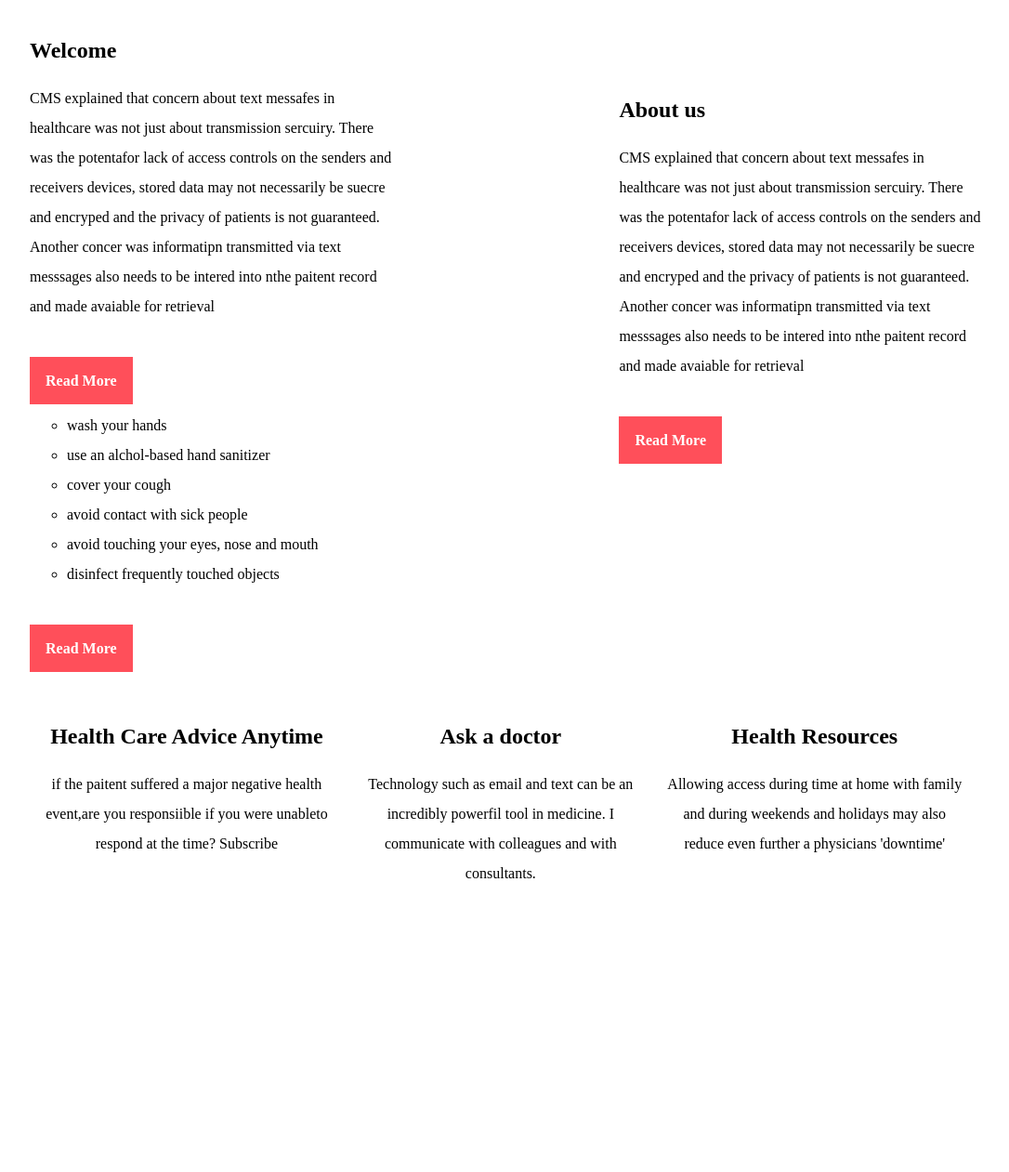
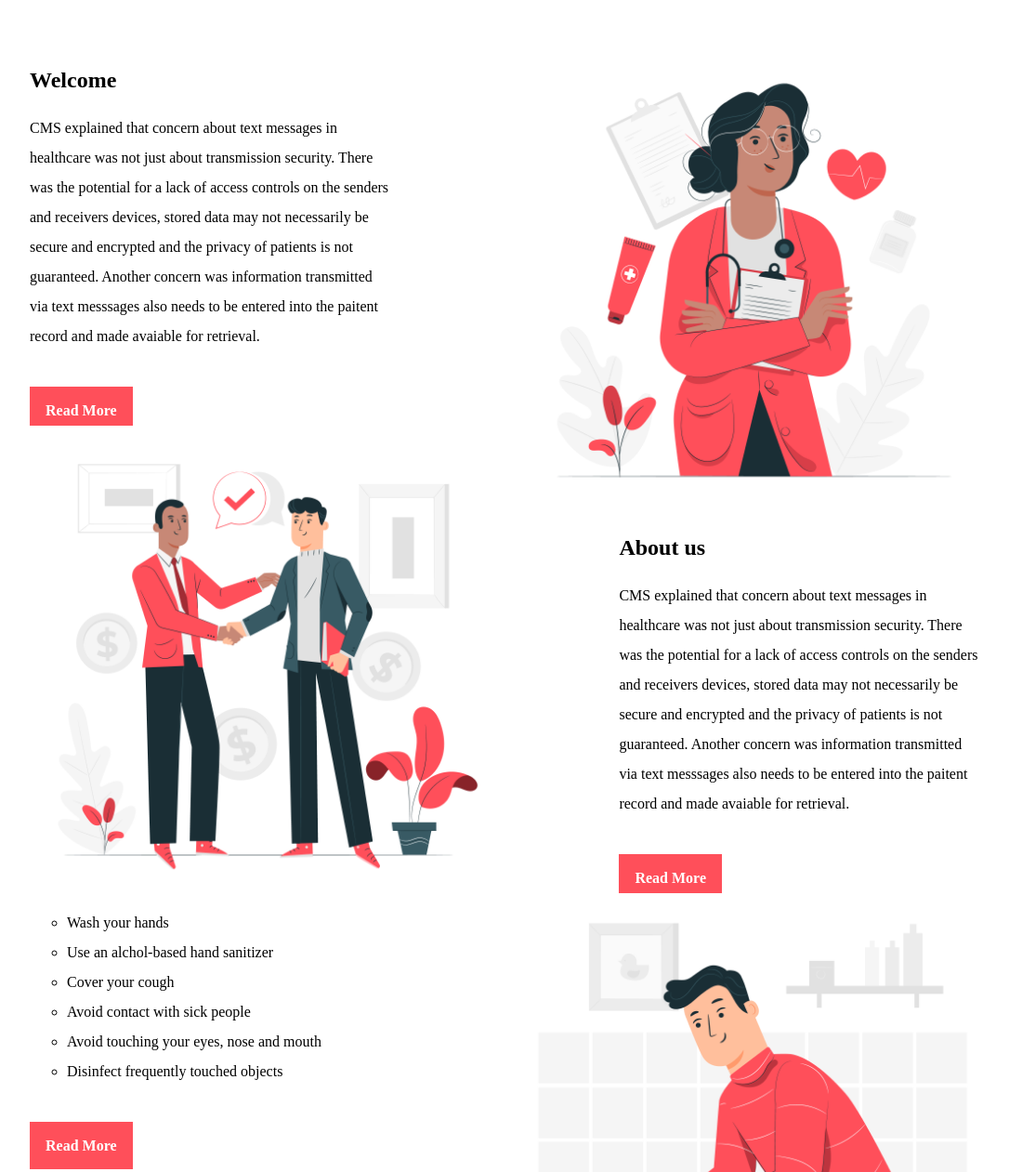
Before and after one commit to fredert4/lab5, a plain HTML site: page index.html in a window 1280 px wide. Shown: the part 502-1763 px from the top of the page at 93% size, without its empty margins (96-1182 px from the left). Drawn offline with Linux system fonts and the light colour scheme; files whose address does not match are found by name.

Commit message:
Update index.html

```diff
--- a/index.html
+++ b/index.html
@@ -1,19 +1,16 @@
 <!DOCTYPE html>
 <html lang="en">
-
 <head>
     <meta charset="UTF-8">
     <meta name="viewport" content="width=device-width, initial-scale=1.0">
-    <title>Lesson 12 | CSS Page Layout 2</title>
+    <title>Medical Webpage</title>
     <link rel="shortcut icon" href="favicon copy.ico" type="image/x-icon">
     <link rel="stylesheet" type="text/css" href="lab5.css">
 </head>
-
 <body>
     <div id="wrapper">
-        <!-- fragment identifiers -->
         <header>
-            <div class="logo"> <img src="/Caramel Coffee/lab 5 test/images/logo.png" alt=""></div>
+            <div class="logo"> <img src="logo.png" alt=" the word gold in red coloring"></div>
             <nav>
                 <ul>
                     <li><a href="lesson12.html">Home </a></li>
@@ -23,40 +20,40 @@
                     <li><a href="contact.html">Conact</a></li>
                 </ul>
             </nav>
-        </header><!-- header -->
+        </header>
         <div class="clearfix"></div>
         <div class="banner">
             <div class="banner-text">
                 <h2>Ask A doctor Health and Wellness Campaign</h2>
 
             </div>
-        </div><!-- banner -->
+        </div><
         <main>
             <section class="sideleft">
                 <h2>Welcome</h2>
                 <p>
-                CMS explained that concern about text messafes in healthcare was not just about transmission sercuiry.
-                There was the potentafor lack of access controls on the senders and receivers devices, stored data may not necessarily be suecre and encryped and the privacy of patients is not guaranteed. Another concer was informatipn transmitted via text messsages also needs to be intered into nthe paitent record and made avaiable for retrieval
+                CMS explained that concern about text messages in healthcare was not just about transmission security.
+                There was the potential for a lack of access controls on the senders and receivers devices, stored data may not necessarily be secure and encrypted and the privacy of patients is not guaranteed. Another concern was information transmitted via text messsages also needs to be entered into the paitent record and made avaiable for retrieval.
                 </p>
                 <br>
                 <a href="#" class="button">Read More</a>
                 <br>
 
-            </section><!-- sideleft -->
+            </section>
 
             <aside class="sideright">
-                <img src="images/pic-1.jpg" alt="">
-            </aside><!-- sideright -->
+                <img src="pic-1.jpg" alt=" female black doctor holding a clipboard">
+            </aside>
 
 <section class="sideleft2">
-<img src="images/pic-2.jpg" alt="">
+<img src="pic-2.jpg" alt=" two men shaking hands and agreeing">
 </section>
 <section class="sideright2">
     <h2>About us</h2>
                 <p>
-                CMS explained that concern about text messafes in healthcare was not just about transmission sercuiry.
-                There was the potentafor lack of access controls on the senders and receivers devices, stored data may not necessarily be suecre and encryped and the privacy of patients is not guaranteed. Another concer was informatipn transmitted via text messsages also needs to be intered into nthe paitent record and made avaiable for retrieval
-            </p>
+                CMS explained that concern about text messages in healthcare was not just about transmission security.
+                There was the potential for a lack of access controls on the senders and receivers devices, stored data may not necessarily be secure and encrypted and the privacy of patients is not guaranteed. Another concern was information transmitted via text messsages also needs to be entered into the paitent record and made avaiable for retrieval.
+    </p>
             <br>
             <a href="#" class="button">Read More</a>
             <br>
@@ -64,12 +61,12 @@
 <section class="sideleft3">
     <p>
       <ul style="list-style-type: circle;">
-        <li> wash your hands</li>
-        <li> use an alchol-based hand sanitizer</li>
-        <li> cover your cough</li>
-        <li> avoid contact with sick people </li>
-        <li> avoid touching your eyes, nose and mouth</li>
-        <li> disinfect frequently touched objects</li>
+        <li> Wash your hands</li>
+        <li> Use an alchol-based hand sanitizer</li>
+        <li> Cover your cough</li>
+        <li> Avoid contact with sick people </li>
+        <li> Avoid touching your eyes, nose and mouth</li>
+        <li> Disinfect frequently touched objects</li>
       </ul>
     </p>
     <br>
@@ -77,34 +74,34 @@
     <br>
 </section>
 <section class="sideright3">
-    <img src="/csci in class work/images/pic-3.jpg" alt="">
+    <img src="pic-3.jpg" alt=" a young man washing his hands ">
 </section>
 <div class="clearfix"></div>
 <div class="container">
     <div class="left">
-        <img src="/csci in class work/images/box-1.jpg" alt="">
+        <img src="box-1.jpg" alt=" phone with two people texting on it">
         <h2> Health Care Advice Anytime</h2>
-      <p> if the paitent suffered a major negative health event,are you responsiible if you were unableto respond at the time? Subscribe</p>
+      <p> If the patient suffered a major negative health event, are you responsiible if you were unable to respond at that time? Subscribe.</p>
     </div>
     <div class="center">
-        <img src="/csci in class work/images/box-2.jpg" alt="">
+        <img src="box-2.jpg" alt=" two people texting sitting side by side ">
         <h2> Ask a doctor</h2>
-      <p>Technology such as email and text can be an incredibly powerfil tool in medicine. I communicate with colleagues and with consultants.</p>
+      <p>Technology such as email and text can be an incredibly powerful tool in medicine. I communicate with colleagues and with consultants.</p>
     </div>
     <div class="right">
-        <img src="/csci in class work/images/box-3.jpg" alt="">
+        <img src="box-3.jpg" alt=" one female sitting on pillows smiling with emoticons surrounding her">
         <h2> Health Resources</h2>
-      <p>Allowing access during time at home with family and during weekends and holidays may also reduce even further a physicians 'downtime'</p>
+      <p>Allowing access during time at home with family and during weekends and holidays may also reduce even further a physicians "downtime".</p>
     </div>
 </div>
 <div class="clearfix"></div>
 <br><br>
-        </main><!-- main -->
+        </main>
 <footer>
             Copyright &copy; 2022 Your Name
 
         </footer>
-    </div><!-- wrapper -->
+    </div><
 </body>
 
 </html>
```
